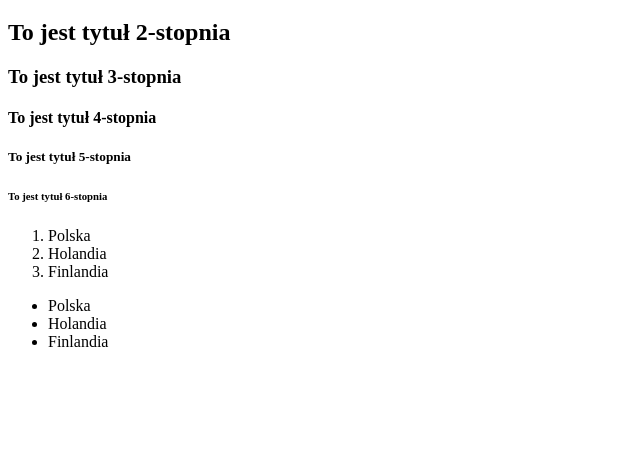
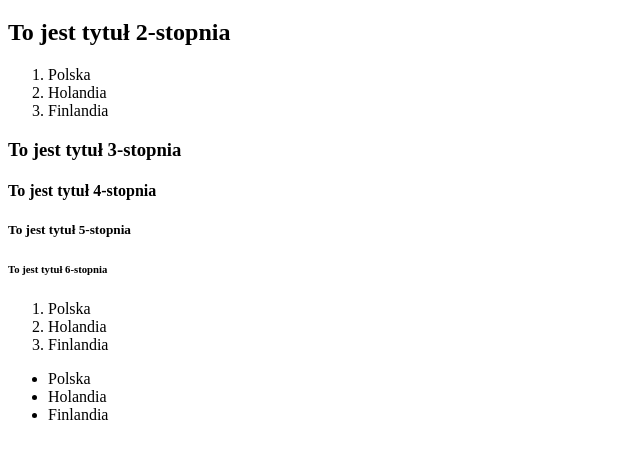
Before and after one commit to MateuszP-TI/matt-repo, a plain HTML site: page index.html in a window 1280 px wide. Shown: the part 87-546 px from the top of the page, without its empty margins (0-640 px from the left). Drawn offline with Linux system fonts and the light colour scheme.

Commit message:
Update index.html

```diff
--- a/index.html
+++ b/index.html
@@ -13,6 +13,11 @@
 
 			<h1>To jest tytuł 1-stopnia</h1>
 			<h2>To jest tytuł 2-stopnia</h2>
+	<ol>
+					<li>Polska</li>
+					<li>Holandia</li>
+					<li>Finlandia</li>
+				</ol>
 			<h3>To jest tytuł 3-stopnia</h3>
 			<h4>To jest tytuł 4-stopnia</h4>
 			<h5>To jest tytuł 5-stopnia</h5>
```
